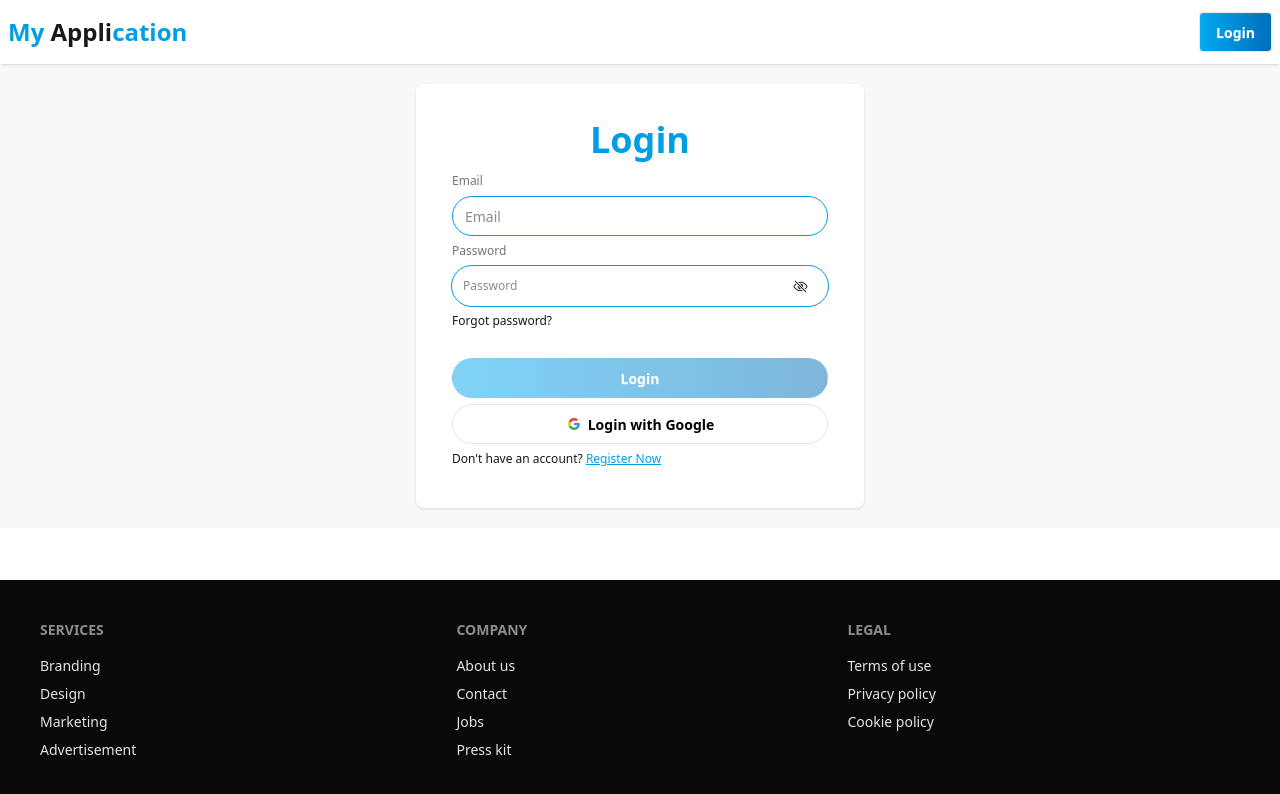
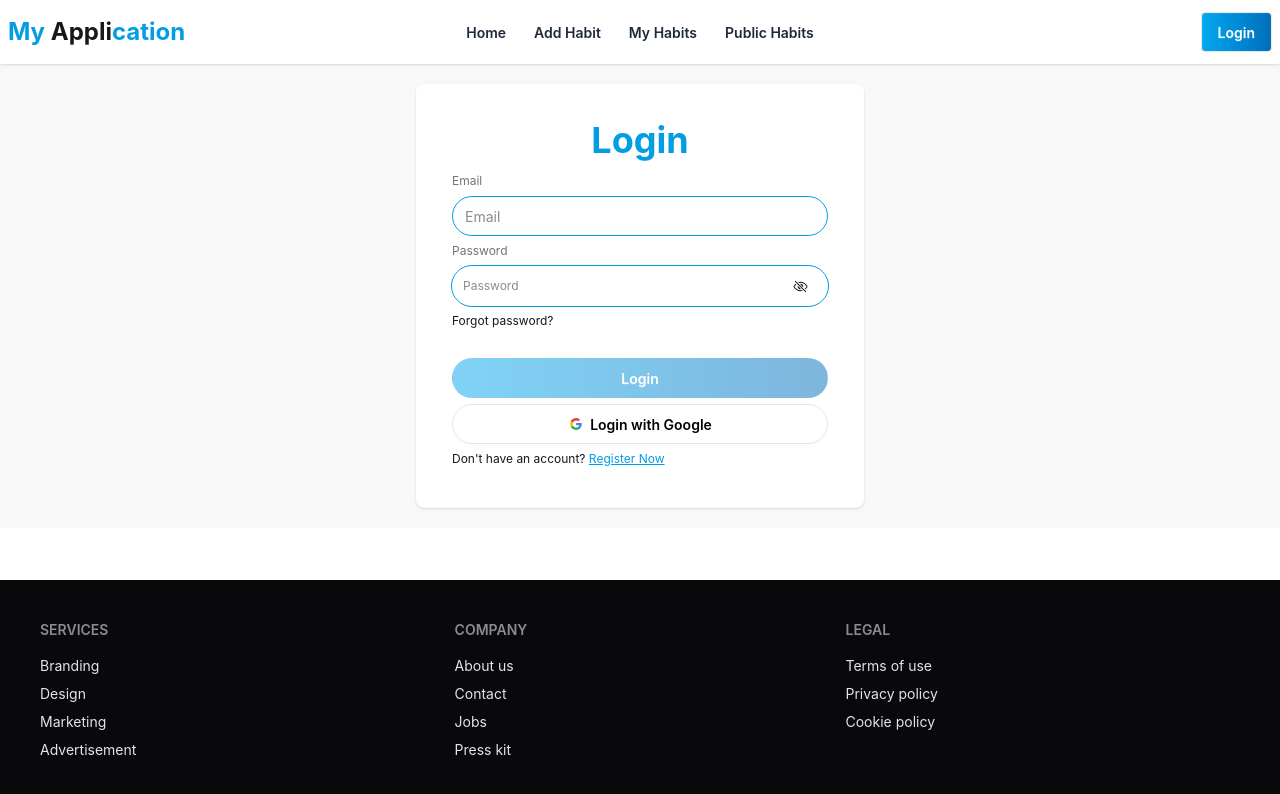
Before and after one commit to devShuvo25/DailyZen-Client-side, a React (Vite) app: page /login in a window 1280 px wide. Shown: the top 794 px of the page. Built offline with nearby package versions, Linux system fonts and the light colour scheme; no server answers.

Commit message:
primary package added

```diff
--- a/index.html
+++ b/index.html
@@ -6,7 +6,7 @@
     <meta name="viewport" content="width=device-width, initial-scale=1.0" />
     <title>my-application</title>
   </head>
-  <body>
+  <body class="inter-font">
     <div id="root"></div>
     <script type="module" src="/src/main.jsx"></script>
   </body>
--- a/src/components/Navbar.jsx
+++ b/src/components/Navbar.jsx
@@ -34,11 +34,24 @@ const Navbar = () => {
        {/* All links are here */}
       </ul>
     </div>
-    <a className=" text-2xl font-bold"><span className='text-[#019EE3]'>My </span>Appli<span className='text-[#019EE3]'>cation</span></a>
+    <a className=" text-2xl font-bold"><span className='color-primary'>My </span>Appli<span className='text-[#019EE3]'>cation</span></a>
   </div>
-  <div className="navbar-center hidden lg:flex">
+  <div className="navbar-center hidden lg:flex gap-5 items-center">
     <ul className="menu menu-horizontal px-1">
      {/* All links are here */}
+     <Link to={'/'} className='color-text font-semibold'>Home</Link>
+    </ul>
+    <ul className="menu menu-horizontal px-1">
+     {/* All links are here */}
+     <Link to={'/add-habit'}  className='color-text font-semibold'>Add Habit</Link>
+    </ul>
+    <ul className="menu menu-horizontal px-1">
+     {/* All links are here */}
+     <Link to={'/my-habits'} className='color-text font-semibold'>My Habits</Link>
+    </ul>
+    <ul className="menu menu-horizontal px-1">
+     {/* All links are here */}
+     <Link to={'/public-habits'} className='color-text font-semibold'>Public Habits</Link>
     </ul>
   </div>
   <div className="navbar-end">
--- a/src/index.css
+++ b/src/index.css
@@ -1,5 +1,24 @@
 @import "tailwindcss";
 @plugin "daisyui";
+@import url('https://fonts.googleapis.com/css2?family=Inter:ital,opsz,wght@0,14..32,100..900;1,14..32,100..900&display=swap');
+.inter-font {
+  font-family: "Inter", sans-serif;
+  font-optical-sizing: auto;
+  font-weight:400;
+  font-style: normal;
+}
 .my-btn{
     @apply bg-gradient-to-r from-[#03a9f0] to-[#016ebc] text-white
 }
+.color-primary{
+    @apply text-[#019EE3]
+}
+.color-acent{
+    @apply text-[#F59E0B]
+}
+.color-bg{
+    @apply bg-[#F9FAFB]
+}
+.color-text{
+    @apply text-[#1E293B]
+}
--- a/src/layouts/RootLayout.jsx
+++ b/src/layouts/RootLayout.jsx
@@ -6,7 +6,7 @@ import Footer from "../components/Footer";
 
 const RootLayout = () => {
   return (
-    <div className="flex flex-col min-h-screen">
+    <div className="flex flex-col min-h-screen max-w-[1440px] mx-auto">
       <Navbar />
       <main className="flex-1">
         <Outlet>
--- /dev/null
+++ b/src/pages/AddHabits.jsx
@@ -0,0 +1,11 @@
+import React from 'react';
+
+const AddHabits = () => {
+    return (
+        <div>
+            <h1>Add habit page</h1>
+        </div>
+    );
+};
+
+export default AddHabits;
--- /dev/null
+++ b/src/pages/MyHabits.jsx
@@ -0,0 +1,11 @@
+import React from 'react';
+
+const MyHabits = () => {
+    return (
+        <div>
+            <h1>My habits page</h1>
+        </div>
+    );
+};
+
+export default MyHabits;
--- /dev/null
+++ b/src/pages/PublicHabits.jsx
@@ -0,0 +1,11 @@
+import React from 'react';
+
+const PublicHabits = () => {
+    return (
+        <div>
+            <h1>Public habits page</h1>
+        </div>
+    );
+};
+
+export default PublicHabits;
--- a/src/routes/Router.jsx
+++ b/src/routes/Router.jsx
@@ -4,6 +4,9 @@ import Home from "../pages/Home";
 import Contact from "../pages/Contact";
 import Login from "../pages/Login";
 import Registere from "../pages/Registere";
+import MyHabits from "../pages/MyHabits";
+import AddHabits from "../pages/AddHabits";
+import PublicHabits from "../pages/PublicHabits";
 
 const routes = createBrowserRouter([
     {
@@ -15,12 +18,20 @@ const routes = createBrowserRouter([
                 Component:Home
             },
             {
-                path:'/contacts',
-                Component:Contact
+                path:'/add-habit',
+                Component:AddHabits
+            },
+            {
+                path:'/my-habits',
+                Component:MyHabits
             },
             {
                 path:'/login',
                 Component:Login
+            },
+            {
+                path:'/public-habits',
+                Component:PublicHabits
             },
             {
                 path:'/register',
--- /dev/null
+++ b/taiwind.config.js
@@ -0,0 +1,20 @@
+
+export default {
+  content: [
+    "./index.html",
+    "./src/**/*.{js,jsx,ts,tsx}", // make sure this line exists!
+  ],
+  theme: {
+    extend: {
+      colors: {
+        habit: {
+          primary: "#14B8A6",
+          accent: "#F59E0B",
+          bg: "#F9FAFB",
+          text: "#1E293B",
+        },
+      },
+    },
+  },
+  plugins: [],
+};
```
Also changed, not shown: src/App.css (deleted).
